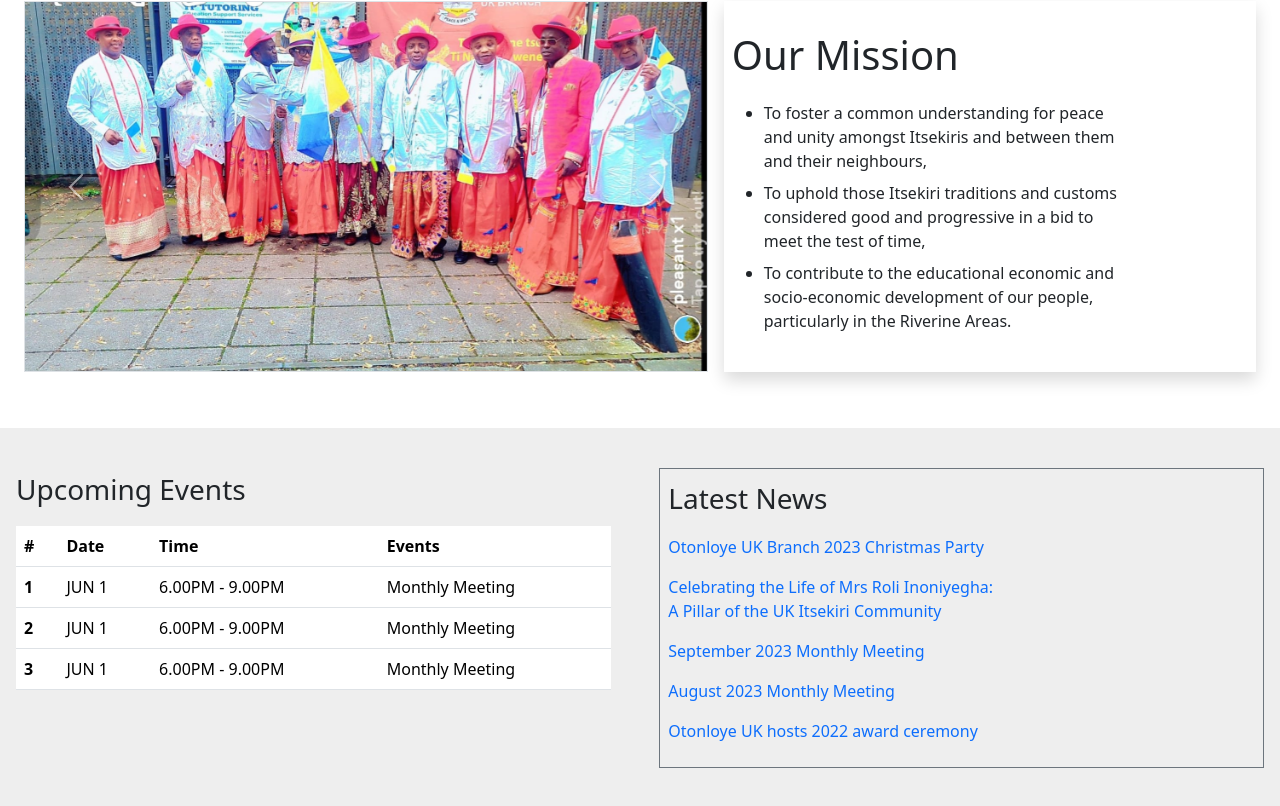
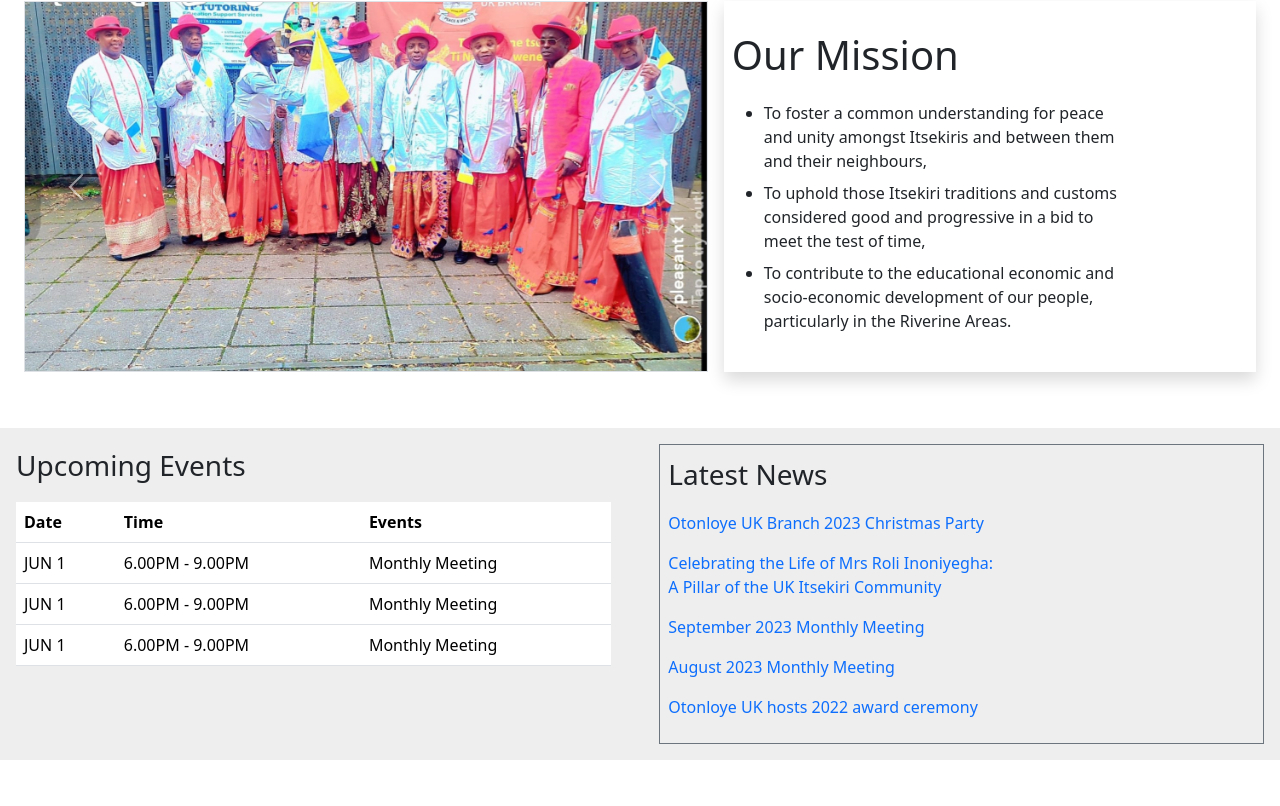
Before and after one commit to DevJawad1/otonloye, a React (Vite) app: page / in a window 1280 px wide. Shown: the part 1112-1918 px from the top of the page. After the commit the page ends 1872 px from the top, so only its background shows below. Built offline with nearby package versions, Linux system fonts and the light colour scheme.

Commit message:
first commit

```diff
--- a/src/pages/Landingpage.jsx
+++ b/src/pages/Landingpage.jsx
@@ -84,7 +84,7 @@ const Landingpage = () => {
                         <table class="table table-stripe">
                             <thead>
                                 <tr>
-                                    <th scope="col" className=''>#</th>
+                                    {/* <th scope="col" className=''>#</th> */}
                                     <th scope="col" className=''>Date</th>
                                     <th scope="col" className=''>Time</th>
                                     <th scope="col" className=''>Events</th>
@@ -92,19 +92,19 @@ const Landingpage = () => {
                             </thead>
                             <tbody>
                                 <tr>
-                                    <th scope="row">1</th>
+                                    {/* <th scope="row">1</th> */}
                                     <td>JUN 1</td>
                                     <td>6.00PM - 9.00PM</td>
                                     <td>Monthly Meeting</td>
                                 </tr>
                                 <tr>
-                                    <th scope="row">2</th>
+                                    {/* <th scope="row">2</th> */}
                                     <td>JUN 1</td>
                                     <td>6.00PM - 9.00PM</td>
                                     <td>Monthly Meeting</td>
                                 </tr>
                                 <tr>
-                                    <th scope="row">3</th>
+                                    {/* <th scope="row">3</th> */}
                                     <td>JUN 1</td>
                                     <td>6.00PM - 9.00PM</td>
                                     <td>Monthly Meeting</td>
--- a/src/pages/Navbar.jsx
+++ b/src/pages/Navbar.jsx
@@ -7,10 +7,10 @@ const Navbar = () => {
     <nav class="navbar navbar-expand-lg bg-body-tertiar w-100 borderbottom border-black">
     <div class="container-fluid gap-5">
         <div className="d-flex" style={{alignItems:"center"}}>
-        <a class="navbar-brand sm" href="#">
+        <a class="navbar-brand " href="#">
             <img src={logo} alt="" className='logo'/>
         </a>
-        <a class="navbar-brand" href="#">
+        <a class="navbar-brand sm" href="#">
             Warri Progressive Society UK
         </a>
         </div>
--- a/src/pages/styling/landing.css
+++ b/src/pages/styling/landing.css
@@ -45,8 +45,8 @@
 }
 .section-four{
     background-color: rgb(238,238,238);
-    height: 60vh;
-    padding-top: 40px !important;
+    /* height: 60vh;
+    padding-top: 40px !important; */
 }
 @media (max-width:600px) {
     .sm{
@@ -84,7 +84,7 @@
         width: auto;
     }
     .section-four{
-        height: 67vh;
+        /* height: 67vh; */
     }
     .section-four .w-50 .table tr{
         height: 60px;
@@ -93,4 +93,7 @@
         padding-top: 20px;
         text-align: center;
     }
+    .section-one .cover .content .name{
+        font-size: 30px;
+    }
 }
```
